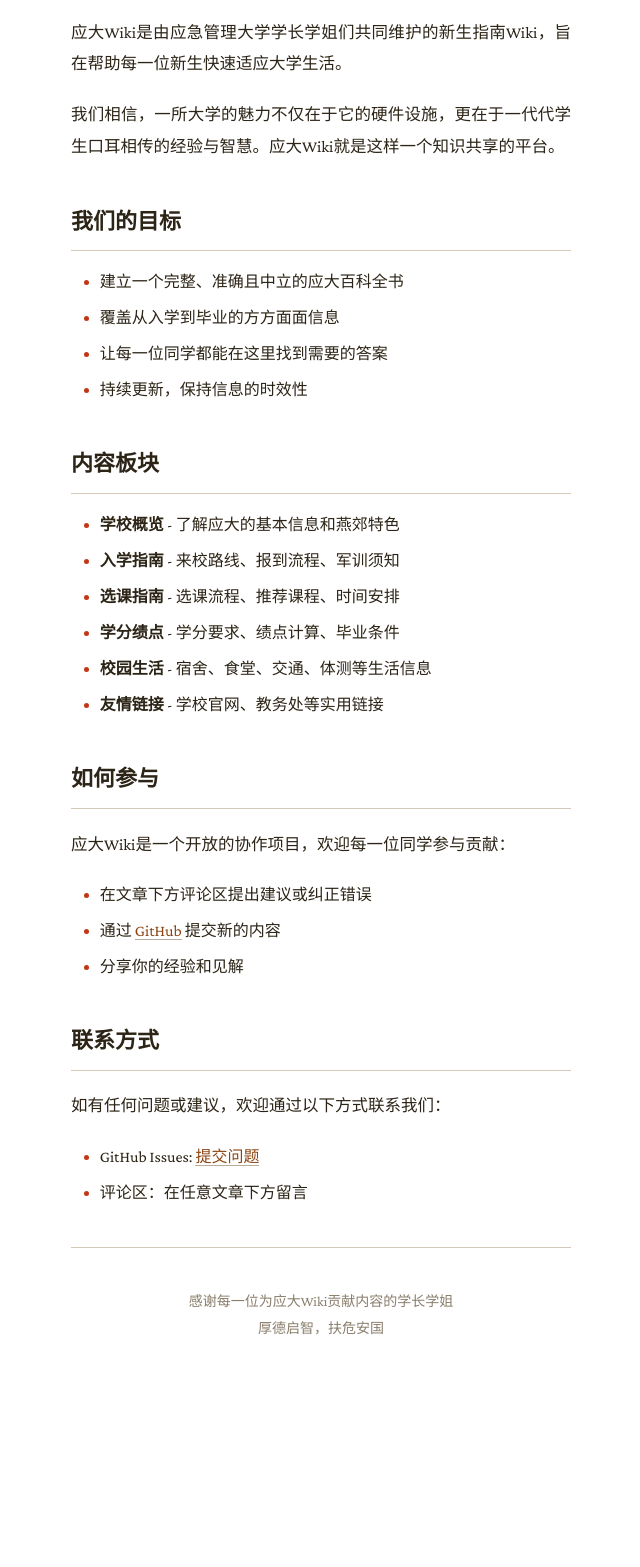
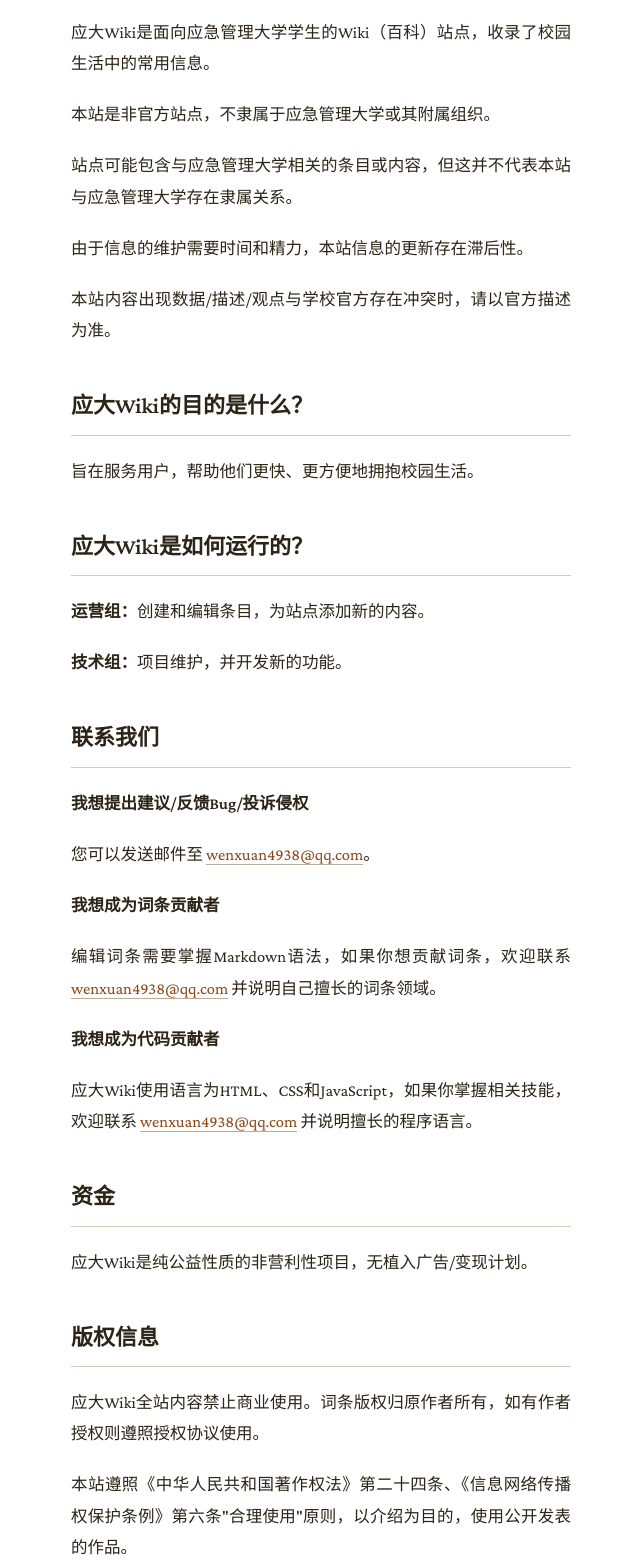
Before and after one commit to Auan-git/uem_wiki, a website: page docs/关于我们/index.html in a window 1280 px wide. Shown: the part 381-1948 px from the top of the page, without its empty margins (319-959 px from the left). Before the commit the page ends 1819 px from the top, so only its background shows below. Drawn offline with nearby package versions, Linux system fonts and the light colour scheme.

Commit message:
refactor: 重写关于我们页面，参考北洋维基模板
- 非官方声明
- 站点目的说明
- 运营组/技术组分工
- 联系方式更新为 wenxuan4938@qq.com
- 资金/版权信息

```diff
--- a/docs/关于我们/index.html
+++ b/docs/关于我们/index.html
@@ -132,41 +132,37 @@ html, body {
       <h1>关于我们</h1>
 
       <h2>应大Wiki是什么？</h2>
-      <p>应大Wiki是由应急管理大学学长学姐们共同维护的新生指南Wiki，旨在帮助每一位新生快速适应大学生活。</p>
-      <p>我们相信，一所大学的魅力不仅在于它的硬件设施，更在于一代代学生口耳相传的经验与智慧。应大Wiki就是这样一个知识共享的平台。</p>
+      <p>应大Wiki是面向应急管理大学学生的Wiki（百科）站点，收录了校园生活中的常用信息。</p>
+      <p>本站是非官方站点，不隶属于应急管理大学或其附属组织。</p>
+      <p>站点可能包含与应急管理大学相关的条目或内容，但这并不代表本站与应急管理大学存在隶属关系。</p>
+      <p>由于信息的维护需要时间和精力，本站信息的更新存在滞后性。</p>
+      <p>本站内容出现数据/描述/观点与学校官方存在冲突时，请以官方描述为准。</p>
 
-      <h2>我们的目标</h2>
-      <ul>
-        <li>建立一个完整、准确且中立的应大百科全书</li>
-        <li>覆盖从入学到毕业的方方面面信息</li>
-        <li>让每一位同学都能在这里找到需要的答案</li>
-        <li>持续更新，保持信息的时效性</li>
-      </ul>
+      <h2>应大Wiki的目的是什么？</h2>
+      <p>旨在服务用户，帮助他们更快、更方便地拥抱校园生活。</p>
 
-      <h2>内容板块</h2>
-      <ul>
-        <li><strong>学校概览</strong> - 了解应大的基本信息和燕郊特色</li>
-        <li><strong>入学指南</strong> - 来校路线、报到流程、军训须知</li>
-        <li><strong>选课指南</strong> - 选课流程、推荐课程、时间安排</li>
-        <li><strong>学分绩点</strong> - 学分要求、绩点计算、毕业条件</li>
-        <li><strong>校园生活</strong> - 宿舍、食堂、交通、体测等生活信息</li>
-        <li><strong>友情链接</strong> - 学校官网、教务处等实用链接</li>
-      </ul>
+      <h2>应大Wiki是如何运行的？</h2>
+      <p><strong>运营组：</strong>创建和编辑条目，为站点添加新的内容。</p>
+      <p><strong>技术组：</strong>项目维护，并开发新的功能。</p>
 
-      <h2>如何参与</h2>
-      <p>应大Wiki是一个开放的协作项目，欢迎每一位同学参与贡献：</p>
-      <ul>
-        <li>在文章下方评论区提出建议或纠正错误</li>
-        <li>通过 <a href="https://github.com/Auan-git/uem_wiki" target="_blank">GitHub</a> 提交新的内容</li>
-        <li>分享你的经验和见解</li>
-      </ul>
+      <h2>联系我们</h2>
 
-      <h2>联系方式</h2>
-      <p>如有任何问题或建议，欢迎通过以下方式联系我们：</p>
-      <ul>
-        <li>GitHub Issues: <a href="https://github.com/Auan-git/uem_wiki/issues" target="_blank">提交问题</a></li>
-        <li>评论区：在任意文章下方留言</li>
-      </ul>
+      <p><strong>我想提出建议/反馈Bug/投诉侵权</strong></p>
+      <p>您可以发送邮件至 <a href="mailto:wenxuan4938@qq.com">wenxuan4938@qq.com</a>。</p>
+
+      <p><strong>我想成为词条贡献者</strong></p>
+      <p>编辑词条需要掌握Markdown语法，如果你想贡献词条，欢迎联系 <a href="mailto:wenxuan4938@qq.com">wenxuan4938@qq.com</a> 并说明自己擅长的词条领域。</p>
+
+      <p><strong>我想成为代码贡献者</strong></p>
+      <p>应大Wiki使用语言为HTML、CSS和JavaScript，如果你掌握相关技能，欢迎联系 <a href="mailto:wenxuan4938@qq.com">wenxuan4938@qq.com</a> 并说明擅长的程序语言。</p>
+
+      <h2>资金</h2>
+      <p>应大Wiki是纯公益性质的非营利性项目，无植入广告/变现计划。</p>
+
+      <h2>版权信息</h2>
+      <p>应大Wiki全站内容禁止商业使用。词条版权归原作者所有，如有作者授权则遵照授权协议使用。</p>
+      <p>本站遵照《中华人民共和国著作权法》第二十四条、《信息网络传播权保护条例》第六条"合理使用"原则，以介绍为目的，使用公开发表的作品。</p>
+      <p>本站遵守《信息网络传播权保护条例》第十四至十七条"避风港"原则，在正式收到著作权权利人删除内容通知书后，本站将于24小时内删除侵权内容。</p>
 
       <hr>
       <p style="text-align:center;color:var(--ink-faint);font-size:14px;">
```
